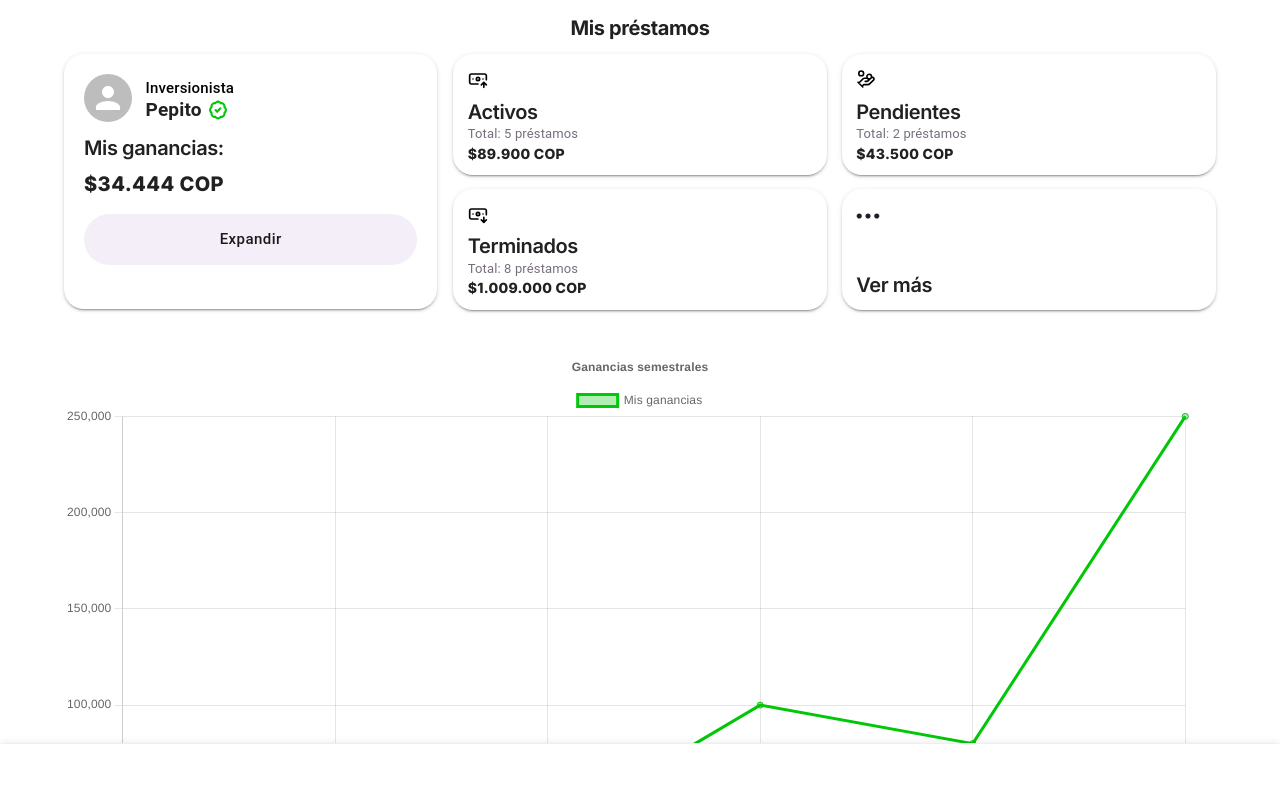
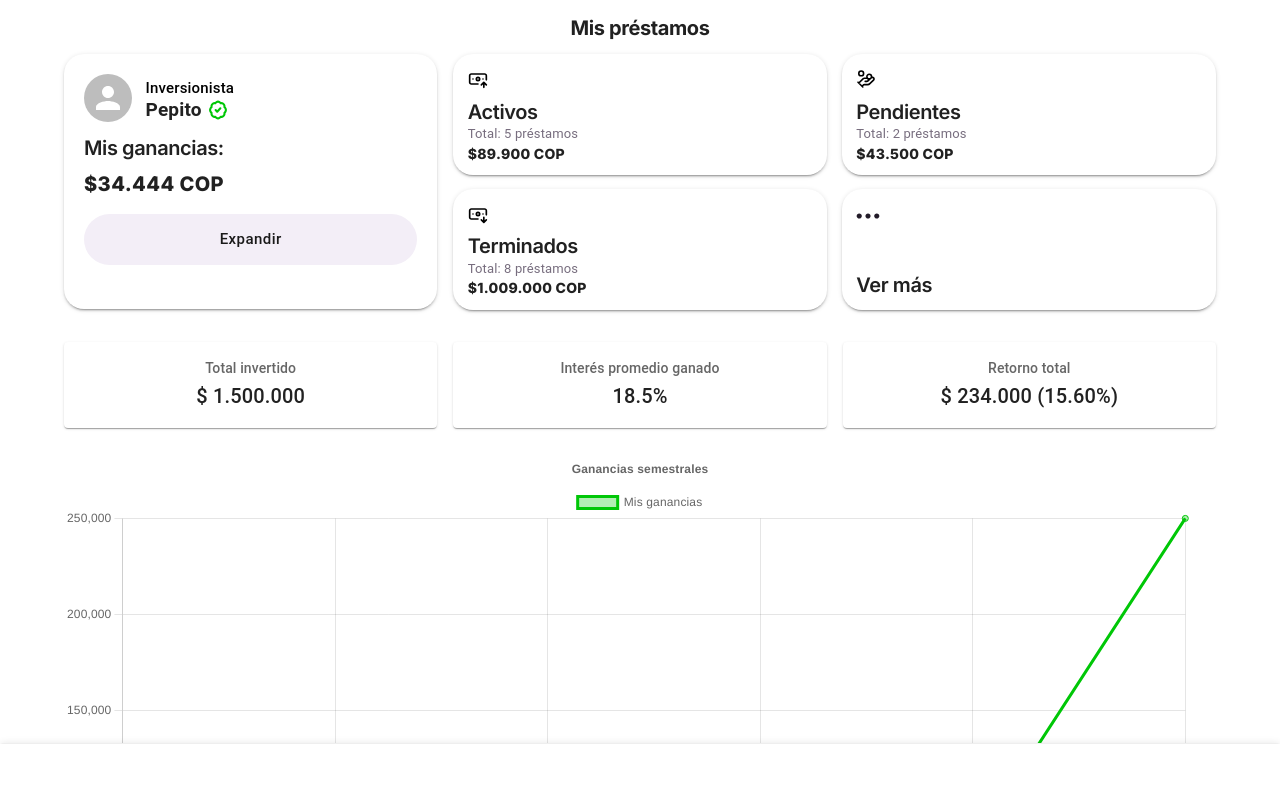
Before and after one commit to SebitasDev/Nummora_self, a Next.js app: page /dashboard/lender in a window 1280 px wide. Shown: the top 798 px of the page. Built offline with nearby package versions, Linux system fonts and the light colour scheme; some icons are missing; what @mui/material-nextjs would draw is missing.

Commit message:
Feat(Dashboard): se agrego un carrusel del KPI

```diff
--- /dev/null
+++ b/src/app/dashboard/lender/components/InvestmentKPI.tsx
@@ -0,0 +1,89 @@
+import { Box, Card, Typography } from '@mui/material';
+import {useInvestmentKPI} from "@/app/dashboard/lender/hooks/useInvestmentKPI";
+import {SemiannualEarningsChart} from "@/app/dashboard/lender/components/SemiannualEarningsChart";
+import {InvestmentDistributionChart} from "@/app/dashboard/lender/components/InvestmentDistributionChart";
+import Slider from "react-slick";
+
+const InvestmentKPI = () => {
+
+    const { formatCurrency, roiPercentage, settingsCarousel, isMobile } = useInvestmentKPI();
+
+    return (
+        <Box>
+            {isMobile ? (
+                <Box
+                    sx={{
+                        mt: 2
+                    }}
+                >
+                    <Slider {...settingsCarousel}>
+                        <Box>
+                            <Card sx={{ flex: 1, p: 2, textAlign: 'center' }}>
+                                <Typography variant="subtitle2" color="text.secondary">
+                                    Retorno total
+                                </Typography>
+                                <Typography variant="h6">
+                                    {formatCurrency(234000)} ({roiPercentage}%)
+                                </Typography>
+                            </Card>
+                        </Box>
+                        <Box>
+                            <Card sx={{ flex: 1, p: 2, textAlign: 'center' }}>
+                                <Typography variant="subtitle2" color="text.secondary">
+                                    Interés promedio ganado
+                                </Typography>
+                                <Typography variant="h6">{18.5}%</Typography>
+                            </Card>
+                        </Box>
+                        <Box>
+                            <Card sx={{ flex: 1, p: 2, textAlign: 'center' }}>
+                                <Typography variant="subtitle2" color="text.secondary">
+                                    Total invertido
+                                </Typography>
+                                <Typography variant="h6">{formatCurrency(1500000)}</Typography>
+                            </Card>
+                        </Box>
+                    </Slider>
+                </Box>
+            ) : (
+                <Box
+                    sx={{
+                        display: 'flex',
+                        flexDirection: { xs: 'column', sm: 'row' },
+                        gap: 2,
+                        mt: 2,
+                        justifyContent: 'center',
+                        alignItems: 'stretch',
+                    }}
+                >
+
+                    <Card sx={{ flex: 1, p: 2, textAlign: 'center' }}>
+                        <Typography variant="subtitle2" color="text.secondary">
+                            Total invertido
+                        </Typography>
+                        <Typography variant="h6">{formatCurrency(1500000)}</Typography>
+                    </Card>
+
+                    <Card sx={{ flex: 1, p: 2, textAlign: 'center' }}>
+                        <Typography variant="subtitle2" color="text.secondary">
+                            Interés promedio ganado
+                        </Typography>
+                        <Typography variant="h6">{18.5}%</Typography>
+                    </Card>
+
+                    <Card sx={{ flex: 1, p: 2, textAlign: 'center' }}>
+                        <Typography variant="subtitle2" color="text.secondary">
+                            Retorno total
+                        </Typography>
+                        <Typography variant="h6">
+                            {formatCurrency(234000)} ({roiPercentage}%)
+                        </Typography>
+                    </Card>
+                </Box>
+            )}
+        </Box>
+    );
+};
+
+export default InvestmentKPI;
+``
--- a/src/app/dashboard/lender/components/index.ts
+++ b/src/app/dashboard/lender/components/index.ts
@@ -1,9 +1,11 @@
 import {ChartsCarousel} from "@/app/dashboard/lender/components/ChartsCarousel";
 import {InvestmentDistributionChart} from "@/app/dashboard/lender/components/InvestmentDistributionChart";
 import {SemiannualEarningsChart} from "@/app/dashboard/lender/components/SemiannualEarningsChart";
+import InvestmentKPI from "@/app/dashboard/lender/components/InvestmentKPI";
 
 export {
   ChartsCarousel,
   InvestmentDistributionChart,
-  SemiannualEarningsChart
+  SemiannualEarningsChart,
+  InvestmentKPI
 };
--- /dev/null
+++ b/src/app/dashboard/lender/hooks/useInvestmentKPI.ts
@@ -0,0 +1,31 @@
+import {useMediaQuery, useTheme} from "@mui/system";
+
+export const useInvestmentKPI = () => {
+
+    const themeMUI = useTheme();
+    const isMobile = useMediaQuery(themeMUI.breakpoints.down('sm'));
+    const roiPercentage = ((234000 / 1500000) * 100).toFixed(2);
+
+    const formatCurrency = (amount: number) =>
+        amount.toLocaleString('es-CO', {
+            style: 'currency',
+            currency: 'COP',
+            minimumFractionDigits: 0,
+        });
+
+    const settingsCarousel = {
+        dots: true,
+        infinite: false,
+        autoplay: true,
+        speed: 500,
+        slidesToShow: 1,
+        slidesToScroll: 1,
+    };
+
+    return {
+        formatCurrency,
+        roiPercentage,
+        settingsCarousel,
+        isMobile
+    }
+}
--- a/src/components/layouts/DashboardTemplate.tsx
+++ b/src/components/layouts/DashboardTemplate.tsx
@@ -5,7 +5,7 @@ import {UserProfileCard} from "@/components/organims/UserProfileCard";
 import {Currency, Roles} from "@/enums";
 import {LoanStatusGrid} from "@/components/organims/LoanStatusGrid";
 import {Box, useTheme} from "@mui/material";
-import {ChartsCarousel} from "@/app/dashboard/lender/components/";
+import {ChartsCarousel, InvestmentKPI} from "@/app/dashboard/lender/components/";
 
 export const DashboardTemplate = () => {
     const themeMUI = useTheme();
@@ -21,7 +21,7 @@ export const DashboardTemplate = () => {
                     gridTemplateAreas: `
                   "title       title         title"
                   "userProfile loanStatus    loanStatus"
-                  "charts      charts        charts"
+                  "chartsAndKPI      chartsAndKPI        chartsAndKPI"
                 `,
                     gap: 2,
                 },
@@ -47,7 +47,8 @@ export const DashboardTemplate = () => {
                 <LoanStatusGrid />
             </Box>
 
-            <Box gridArea="charts">
+            <Box gridArea="chartsAndKPI">
+                <InvestmentKPI/>
                 <ChartsCarousel sx={{ mt: 3, mb: 3 }} />
             </Box>
         </Box>
```
